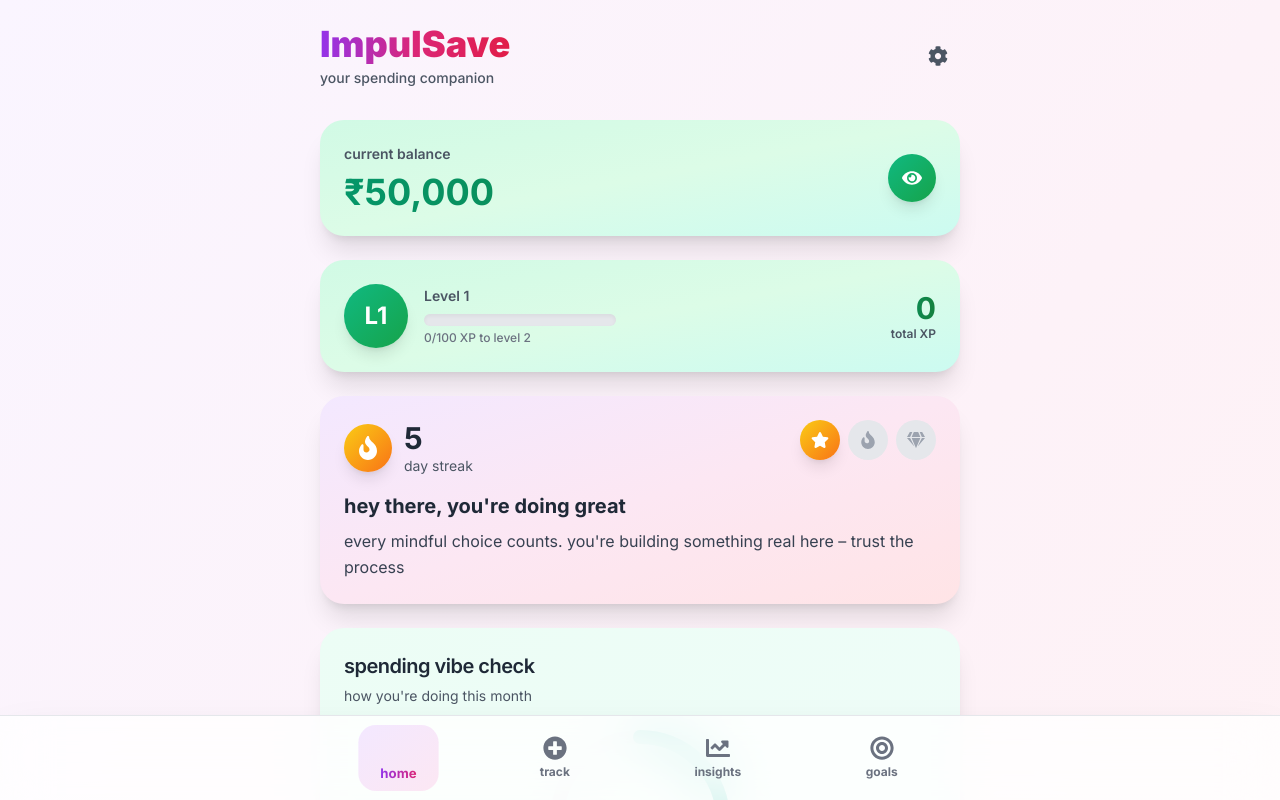
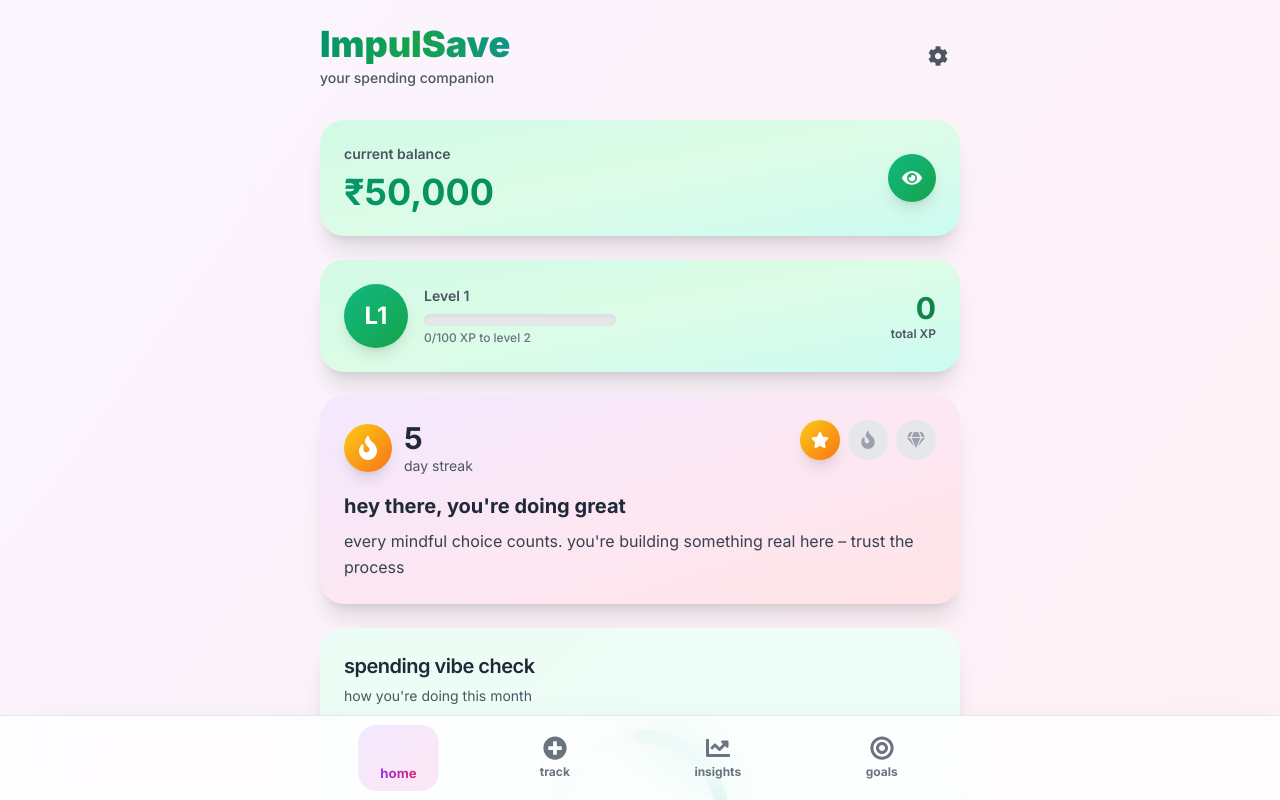
Before and after one commit to Lyzr-Apps/mindful-money-super-spark, a Next.js app: page / in a window 1280 px wide. Shown: the top 800 px of the page. Built offline with nearby package versions, Linux system fonts and the light colour scheme.

Commit message:
feat: updated ImpulSave logo to green gradient and adjusted settings button hover effect

```diff
--- a/app/page.tsx
+++ b/app/page.tsx
@@ -2121,14 +2121,14 @@ export default function Home() {
         {/* Header */}
         <div className="flex items-center justify-between mb-8">
           <div>
-            <h1 className="text-4xl font-black bg-gradient-to-r from-purple-600 via-pink-600 to-rose-600 bg-clip-text text-transparent">
+            <h1 className="text-4xl font-black bg-gradient-to-r from-emerald-600 via-green-600 to-teal-600 bg-clip-text text-transparent">
               ImpulSave
             </h1>
             <p className="text-sm text-gray-600 font-medium mt-1">your spending companion</p>
           </div>
           <button
             onClick={() => setCurrentScreen('settings')}
-            className="p-3 rounded-full hover:bg-gradient-to-br hover:from-purple-100 hover:to-pink-100 transition-all duration-300 hover:scale-110"
+            className="p-3 rounded-full hover:bg-gradient-to-br hover:from-emerald-100 hover:to-green-100 transition-all duration-300 hover:scale-110"
           >
             <FaCog className="text-xl text-gray-600" />
           </button>
```
